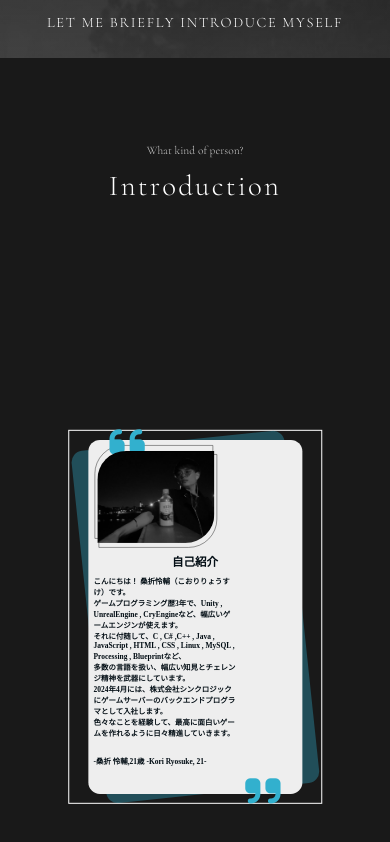
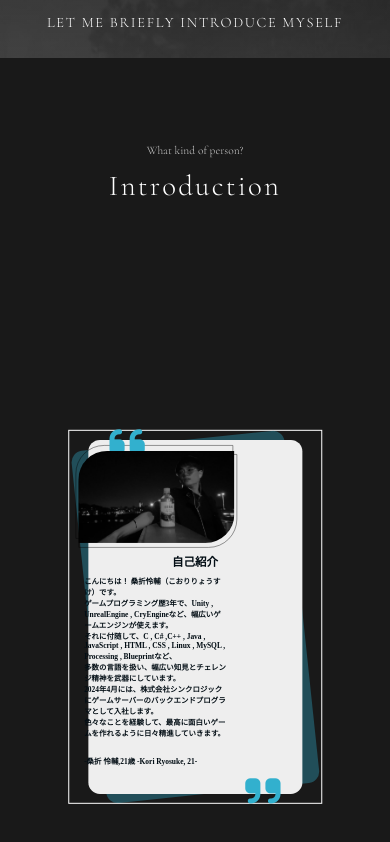
Before and after one commit to R-production004682/Create_WebPage, a plain HTML site: page SelfIntroduction.html in a window 390 px wide. Shown: the part 172-1014 px from the top of the page. Drawn offline with nearby package versions, Linux system fonts and the light colour scheme; a web font is replaced by a local one.

Commit message:
no message

```diff
--- a/SelfIntroduction.css
+++ b/SelfIntroduction.css
@@ -273,6 +273,7 @@
 
     .slide-img{
         margin-left: -50%;
+        width: 100%;
     }
 
     .slide-text h3{
@@ -281,7 +282,7 @@
 
     .slide-text p{
         text-align: left;
-        margin-left: -15%;
+        margin-left: -21%;
 
     }
 }
```
